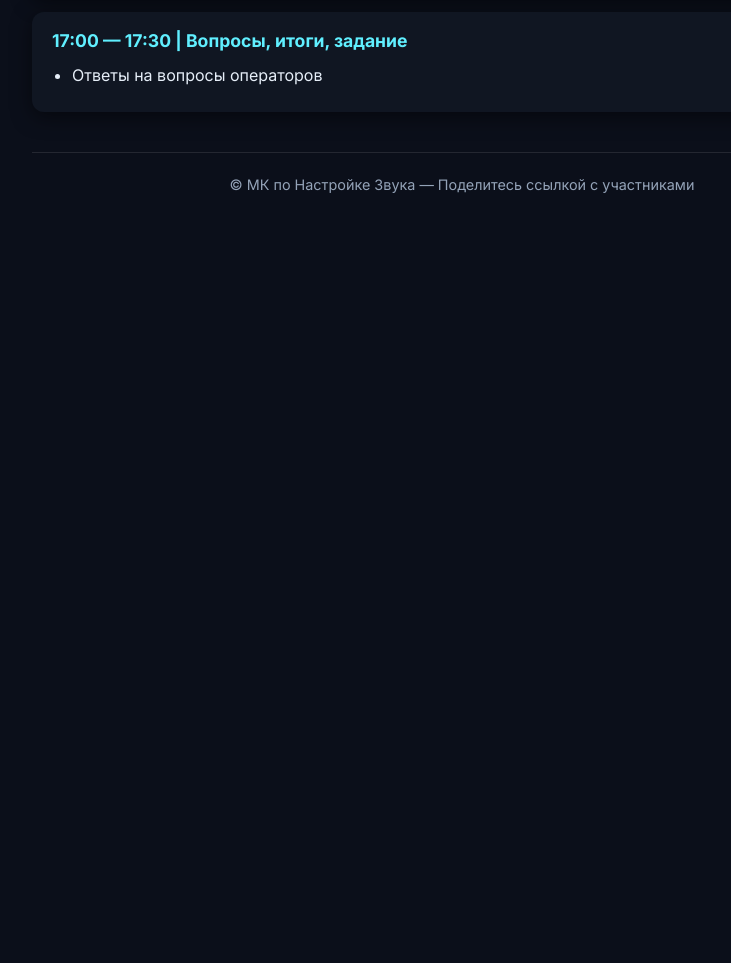
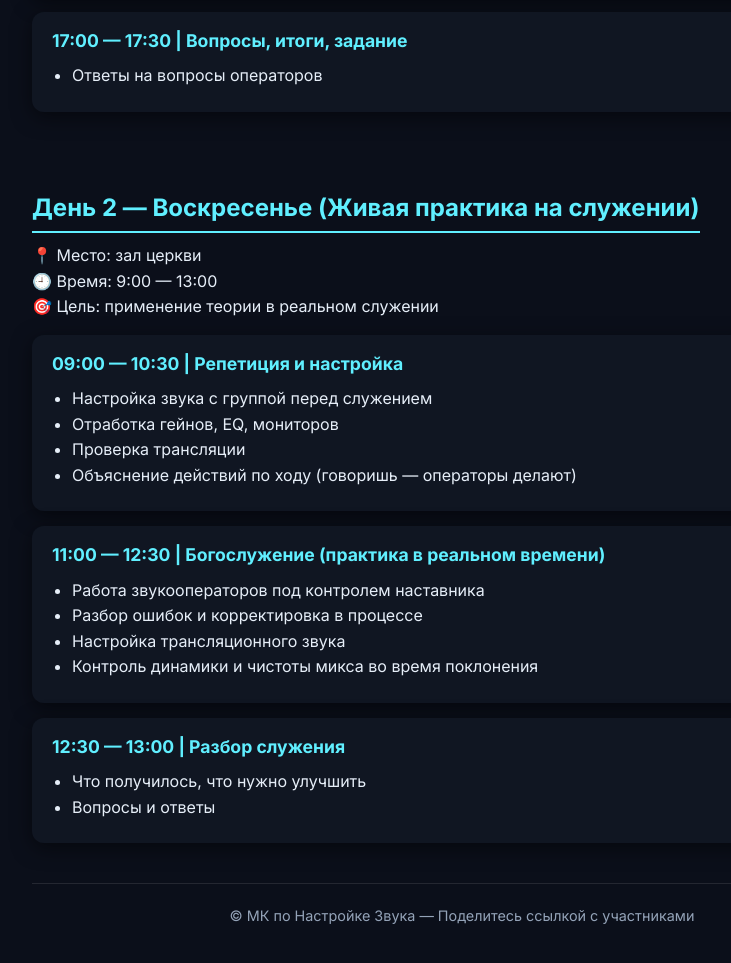
Before and after one commit to church-vn/mk_sound_check, a plain HTML site: page index.html in a window 1280 px wide. Shown: the part 2108-3071 px from the top of the page, without its empty margins (178-909 px from the left). Before the commit the page ends 2374 px from the top, so only its background shows below. Drawn offline with Linux system fonts and the light colour scheme.

Commit message:
download_17_11_2025-2

```diff
--- a/index.html
+++ b/index.html
@@ -180,7 +180,46 @@
 </div>
 
 
+<br><br><br>
 <div class="day">
+<h2>День 2 — Воскресенье (Живая практика на служении)</h2>
+<p>📍 Место: зал церкви<br>🕘 Время: 9:00 — 13:00<br>🎯 Цель: применение теории в реальном служении</p>
+
+
+<div class="session">
+<h3>09:00 — 10:30 | Репетиция и настройка</h3>
+<ul>
+<li>Настройка звука с группой перед служением</li>
+<li>Отработка гейнов, EQ, мониторов</li>
+<li>Проверка трансляции</li>
+<li>Объяснение действий по ходу (говоришь — операторы делают)</li>
+</ul>
+</div>
+
+
+<div class="session">
+<h3>11:00 — 12:30 | Богослужение (практика в реальном времени)</h3>
+<ul>
+<li>Работа звукооператоров под контролем наставника</li>
+<li>Разбор ошибок и корректировка в процессе</li>
+<li>Настройка трансляционного звука</li>
+<li>Контроль динамики и чистоты микса во время поклонения</li>
+</ul>
+</div>
+
+
+<div class="session">
+<h3>12:30 — 13:00 | Разбор служения</h3>
+<ul>
+<li>Что получилось, что нужно улучшить</li>
+<li>Вопросы и ответы</li>
+</ul>
+</div>
+</div>
+
+
+
+
 <footer>© МК по Настройке Звука — Поделитесь ссылкой с участниками</footer>
 
 </body>
```
